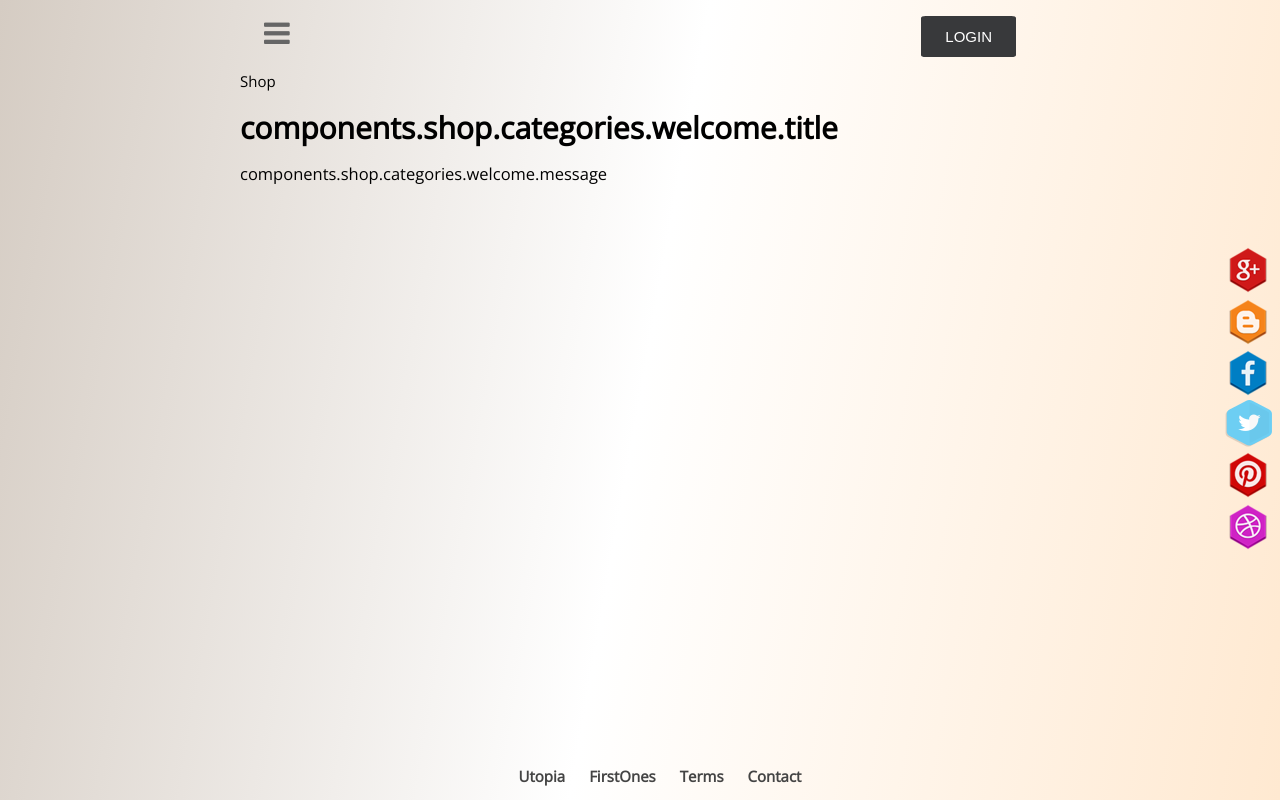
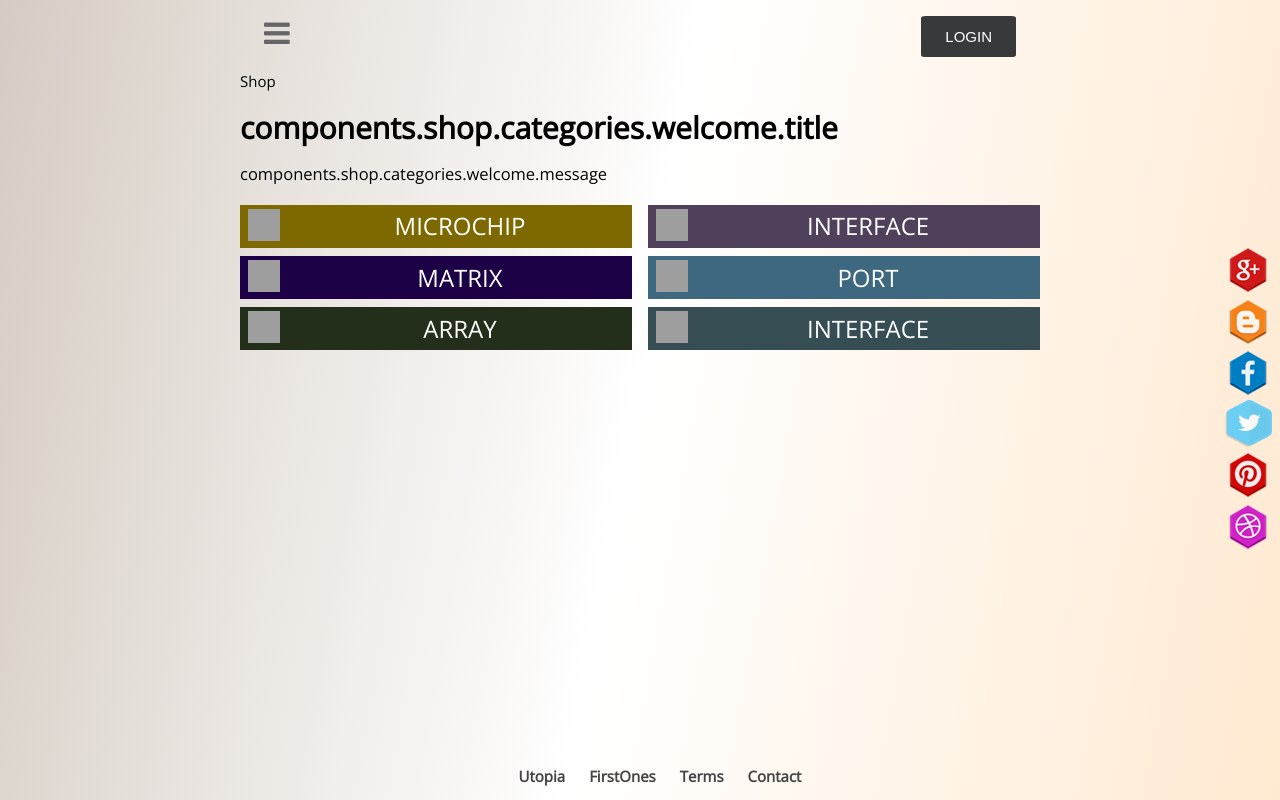
Before and after one commit to Utopia-frenchtech/emergence-frontend-master, a Vue app: page /shop in a window 1280 px wide. Built offline with nearby package versions, Linux system fonts and the light colour scheme; grey boxes are pictures that could not be loaded; what vuefire would draw is missing.

Commit message:
Set up the categories

```diff
--- a/src/components/shop/Categories.vue
+++ b/src/components/shop/Categories.vue
@@ -1,18 +1,20 @@
 <template>
-<div>
+<div class="shop-categories">
     <h1>{{$t('components.shop.categories.welcome.title')}}</h1>
     <p>{{$t('components.shop.categories.welcome.message')}}</p>
     <div>
-        <ul>
-            <li v-for="category in categories" :key="category.title">
-                <div>
+        <ul class="categories">
+            <li class="category" v-for="category in categories" :key="category.title"
+            :style="{
+                    backgroundColor: category.bgColor,
+                }"
+            >
+            <div class="category__icon-wrapper">
                     <img :src="category.icon" :alt="category.name + 'icon'"/>
-                </div>
-                <div :style="{
-                    backgroundColor: category.bgColor,
-                }">
-                    {{category.name}}
-                </div>
+            </div>
+            <div class="category__title">
+                    {{category.title}}
+            </div>
             </li>
         </ul>
 
@@ -21,16 +23,53 @@
 </template>
 
 <script>
+import API from '@/services/API'
 /**
  * Home page of the shop
  */
 export default {
+    created(){
+        API.shop.getCategories().then(categories => {
+            this.categories = categories
+        })
+    },
     data(){ return {
         categories:[],
     }}
 }
 </script>
 
-<style>
+<style lang="scss">
+.shop-categories{
+    .categories{
+        list-style-type: none;
+        margin: 0;
+        padding: 0;
+        display: flex;
+        flex-direction: row;
+        flex-wrap:wrap;
+        justify-content: space-between;
+        align-items: center;
+    }
+    .category{
+        flex-basis: calc(50% - 8px);
+        flex-shrink: 0;
+        margin: 4px 0px;
+        color: #ffffff;
+        text-align: center;
+        text-transform: uppercase;
+        display: flex;
+        align-items: center;
+        &__title{
+            flex-grow: 1;
+            line-height: 32px;
+            height: 32px;
+            font-size: 24px;
+        }
+        &__icon-wrapper{
+            padding: 4px 8px;
+        }
+    }
+}
 
 </style>
--- a/src/helpers/fakeData.js
+++ b/src/helpers/fakeData.js
@@ -8,5 +8,13 @@ export default {
       id: (options && options.id) || faker.random.uuid(),
       name: faker.name.firstName() + ' ' + faker.name.lastName()
     }
-  })
+  }),
+  shop: {
+    category: () => ({
+      id: faker.random.uuid(),
+      title: faker.hacker.noun(),
+      bgColor: faker.internet.color(),
+      icon: faker.image.abstract(32, 32)
+    })
+  }
 }
--- a/src/services/API/index.js
+++ b/src/services/API/index.js
@@ -11,9 +11,11 @@
 import message from './message'
 import user from './user'
 import emergence from './emergence'
+import shop from './shop'
 
 export default {
   message,
   user,
-  emergence
+  emergence,
+  shop
 }
--- /dev/null
+++ b/src/services/API/shop.js
@@ -0,0 +1,13 @@
+/**
+ * Requests related to the interface gamification, experience for example
+ */
+import fakeData from '@/helpers/fakeData'
+export const shop = {
+  getCategories: () => {
+    return new Promise((resolve, reject) => {
+      resolve(Array(6).fill().map(fakeData.shop.category))
+    })
+  }
+}
+
+export default shop
```
